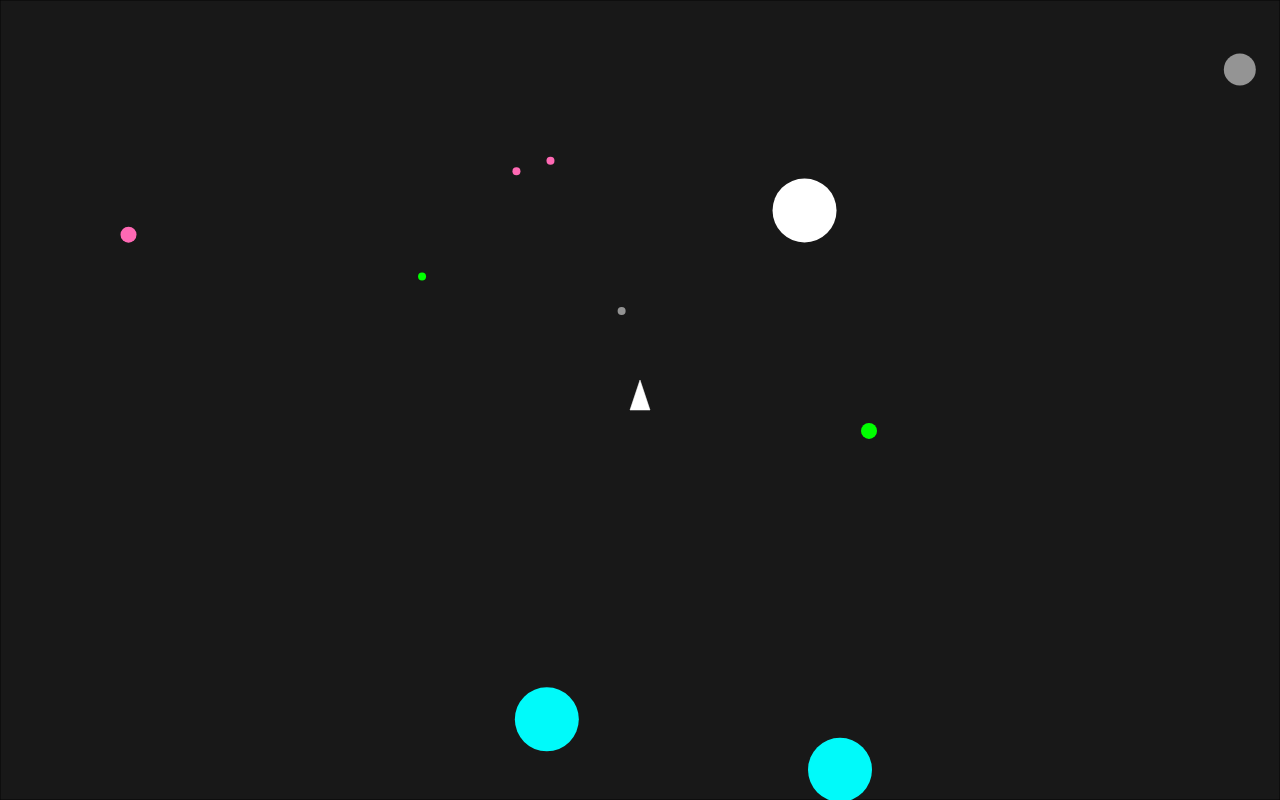
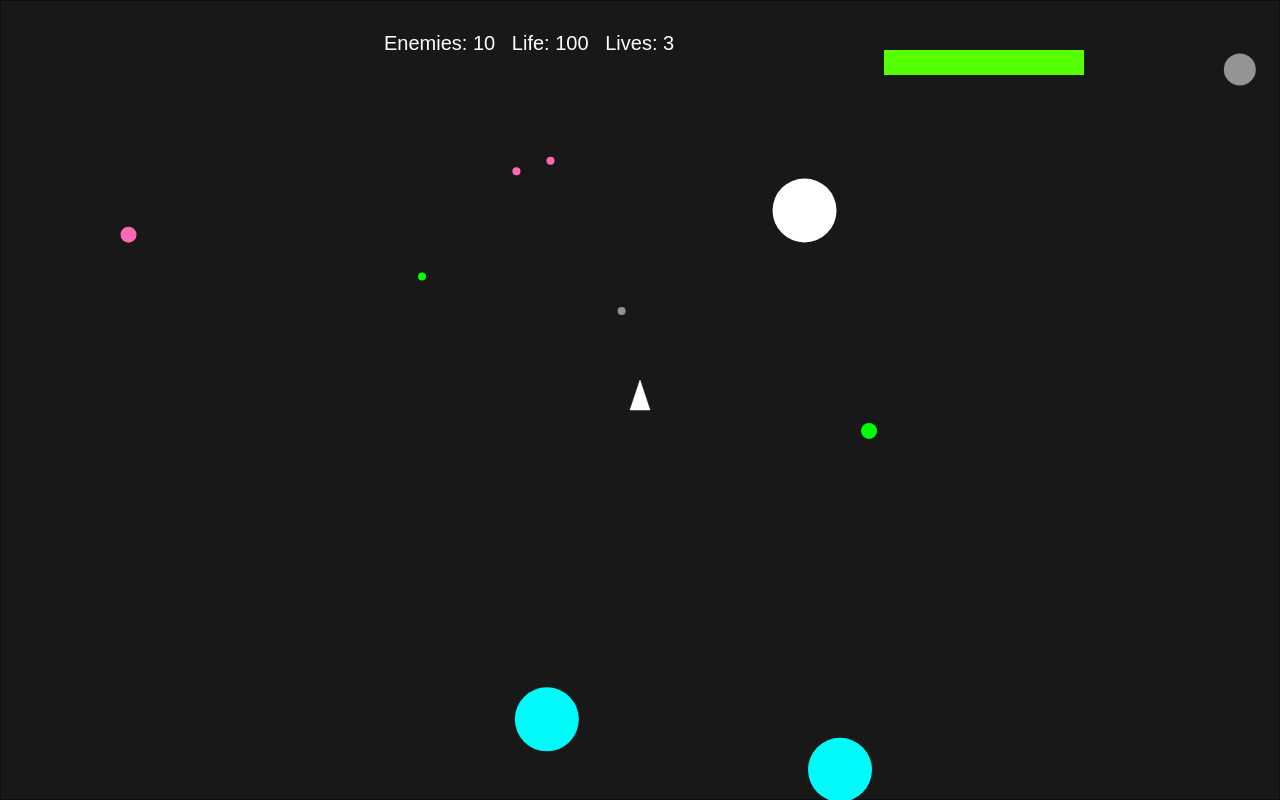
Before and after one commit to eladkap/SpaceShip, a plain HTML site: page index.html in a window 1280 px wide. Drawn offline with Linux system fonts and the light colour scheme.

Commit message:
added progress bar and stats

```diff
--- a/index.html
+++ b/index.html
@@ -11,6 +11,8 @@
     <script src="js/constants.js"></script>
     <script src="js/vector.js"></script>
     <script src="js/frame.js"></script>
+    <script src="js/progressbar.js"></script>
+    <script src="js/stats.js"></script>
     <script src="js/utils.js"></script>
     <script src="js/ship.js"></script>
     <script src="js/bubble.js"></script>
--- a/js/canvas.js
+++ b/js/canvas.js
@@ -12,6 +12,7 @@ var soundFire1;
 var ship;
 var bubbles;
 var frame;
+var stats;
 var ship;
 var bullets;
 var timeProgressBar;
@@ -36,6 +37,10 @@ function KeyDown(event) {
   }
   if (event.key == " ") {
     ship.FireBullet(ANGLE_OFFSET);
+  }
+  if (event.key == "d") {
+    console.log("Damage");
+    stats.DecreaseLife(5);
   }
 }
 
@@ -78,6 +83,10 @@ function CreateFrame() {
   );
 }
 
+function CreateStats() {
+  stats = new Stats(STATS_POS_X, STATS_POS_Y, ENEMIES);
+}
+
 function CreateShip() {
   ship = new Ship(canvas.width / 2, canvas.height / 2, SHIP_RADIUS);
 }
@@ -96,6 +105,10 @@ function DrawBubbles() {
 
 function DrawFrame() {
   frame.Draw();
+}
+
+function DrawStats() {
+  stats.Draw();
 }
 
 function DrawShip() {
@@ -138,6 +151,7 @@ function CheckBulletBubbleCollision() {
 function Setup() {
   LoadSounds();
   CreateFrame();
+  CreateStats();
   CreateShip();
   CreateBubbles();
   CreateBullets();
@@ -147,6 +161,7 @@ function Draw() {
   ctx.clearRect(0, 0, canvas.width, canvas.height);
   requestAnimationFrame(Draw);
   DrawFrame();
+  DrawStats();
   DrawShip();
   DrawBubbles();
   DrawBullets();
--- a/js/constants.js
+++ b/js/constants.js
@@ -22,6 +22,12 @@ const FRAME_WIDTH = window.innerWidth * 1;
 const FRAME_HEIGHT = window.innerHeight * 1;
 const FRAME_BORDER_WEIGHT = 0;
 
+/* Stats */
+const STATS_POS_X = window.innerWidth * 0.3;
+const STATS_POS_Y = 50;
+const LIFEBAR_WIDTH = 200;
+const LIFEBAR_HEIGHT = 25;
+
 /* SHIP */
 const SHIP_RADIUS = 20;
 const SHIP_ACC = 0.2;
@@ -40,6 +46,9 @@ const BUBBLE_MIN_SPEED = 1;
 const BUBBLE_MAX_SPEED = 3;
 const BUBBLE_RADIUS_OPTIONS = [4, 8, 16, 32];
 
+/* Enemies */
+const ENEMIES = 10;
+
 /* Bullets */
 const BULLET_SPEED = 10;
 const BULLET_RADIUS = 1;
--- /dev/null
+++ b/js/progressbar.js
@@ -0,0 +1,26 @@
+class ProgressBar {
+  constructor(x, y, w, h, value) {
+    this.pos = new Vector(x, y);
+    this.width = w;
+    this.height = h;
+    this.hue = 100;
+    this.value = value;
+  }
+
+  Draw() {
+    var grad = ctx.createLinearGradient(0, 0, 0, 180);
+    grad.addColorStop(0, "transparent");
+    grad.addColorStop(1, "rgba(0,0,0,0.8)");
+    ctx.fillStyle = grad;
+    ctx.fillRect(this.pos.x, this.pos.y, this.width, this.height);
+
+    ctx.fillStyle = "hsla(" + this.hue + ", 100%, 50%, 1)";
+    ctx.fillRect(this.pos.x, this.pos.y, this.width, this.height);
+  }
+
+  Update(newValue) {
+    this.value = newValue;
+    this.hue = (this.value / 100) * 100;
+    this.width = (this.value / 100) * this.width;
+  }
+}
--- /dev/null
+++ b/js/stats.js
@@ -0,0 +1,31 @@
+class Stats {
+  constructor(x, y, enemies) {
+    this.pos = new Vector(x, y);
+    this.lives = 3;
+    this.enemies = enemies;
+    this.lifebar = new ProgressBar(
+      x + 500,
+      y,
+      LIFEBAR_WIDTH,
+      LIFEBAR_HEIGHT,
+      100
+    );
+  }
+
+  Draw() {
+    ctx.fillStyle = WHITE;
+    ctx.strokeRect(this.pos.x, this.pos.y, this.width, this.height);
+    ctx.font = "20px Arial";
+    ctx.fillText(
+      `Enemies: ${this.enemies}   Life: ${ship.life}   Lives: ${this.lives}`,
+      this.pos.x,
+      this.pos.y
+    );
+    this.lifebar.Draw();
+  }
+
+  DecreaseLife(amount) {
+    ship.life -= amount;
+    this.lifebar.Update(ship.life);
+  }
+}
```
